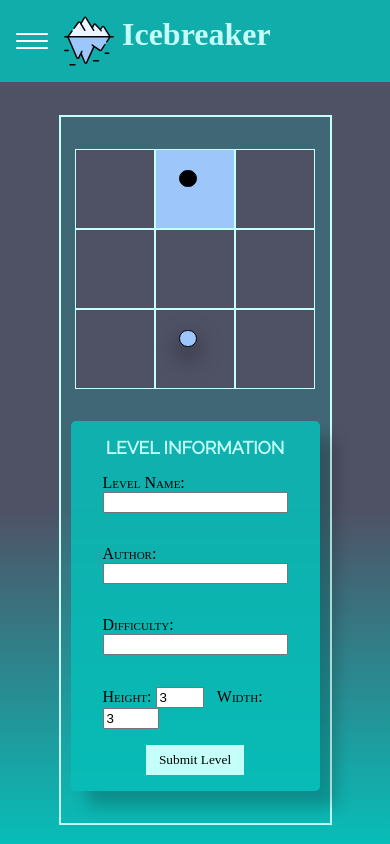
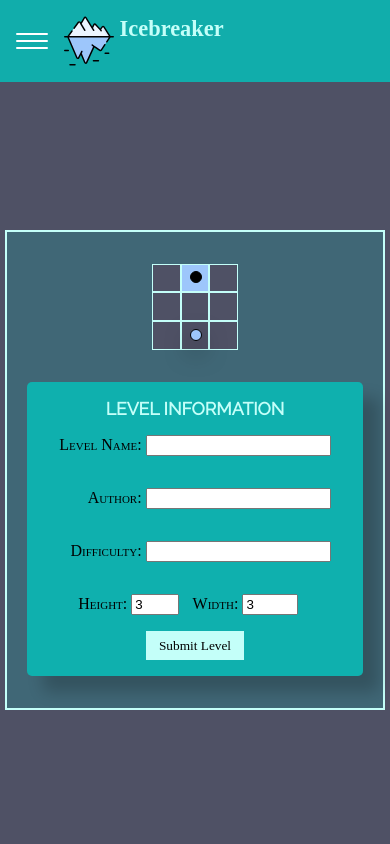
Before and after one commit to Benjamin-Kuzava/icebreaker, a React (Create React App) app in the folder client/: page /new in a window 390 px wide. Built offline with nearby package versions, Linux system fonts and the light colour scheme; no server answers; a web font is replaced by a local one.

Commit message:
-CSS for Home is adjusted for multiple sizes. Some issues between levels still, unfortunately -CSS update for Create page to stop content from spilling over

```diff
--- a/client/src/App.css
+++ b/client/src/App.css
@@ -17,7 +17,7 @@
 }
 
 body {
-  background: linear-gradient(rgba(79, 81, 101, 1) 60vh, #07beb8);
+  background: rgba(79, 81, 101, 1);
   font-family: "Raleway", sans-serif;
 }
 
--- a/client/src/components/Create/Create.css
+++ b/client/src/components/Create/Create.css
@@ -5,7 +5,7 @@
   align-items: center;
   padding: 2em;
   background-color: rgba(7, 190, 184, 0.2);
-  max-width: 70%;
+  width: fit-content;
   animation: fadeIn ease-in-out 0.25s;
 }
 
@@ -28,7 +28,7 @@
 @media screen and (max-width: 412px) {
   .create {
     margin-top: 6em;
-    padding: 1em 2em;
+    padding: 1em 0.25em;
   }
 }
 
--- a/client/src/components/Grid/Grid.jsx
+++ b/client/src/components/Grid/Grid.jsx
@@ -70,9 +70,11 @@ const Grid = (props) => {
   // Resize grid based on window size
   useEffect(() => {
     const checkWindowSize = () => {
-      if (window.innerWidth <= 420) {
-        setGridSize("2em");
-      } else if (window.innerWidth <= 600) {
+      if (window.innerWidth <= 400) {
+        setGridSize("1.8em");
+      } else if (window.innerWidth <= 480) {
+        setGridSize("2.5em");
+      } else if (window.innerWidth <= 700) {
         setGridSize("3em");
       } else if (window.innerWidth <= 900) {
         setGridSize("4em");
@@ -80,6 +82,7 @@ const Grid = (props) => {
         setGridSize("5em");
       }
     };
+    checkWindowSize();
     window.addEventListener("resize", checkWindowSize);
 
     return () => {
--- a/client/src/components/Header/Header.css
+++ b/client/src/components/Header/Header.css
@@ -18,8 +18,8 @@ header {
   font-family: "Coda", cursive;
 }
 
-/* @media screen and (min-width: 400px) {
-  .logo {
-    font-size: 1.5em;
+@media screen and (max-width: 400px) {
+  .logo h1 {
+    font-size: 1.4em;
   }
-} */
+}
--- a/client/src/components/Home/Home.css
+++ b/client/src/components/Home/Home.css
@@ -4,7 +4,7 @@ button {
 
 .home {
   border: 2px solid #c4fff9;
-  width: 50vw;
+  width: fit-content;
   padding: 1em 1em 20px 1em;
   background-color: rgba(7, 190, 184, 0.2);
   animation: fadeIn ease-in-out 0.25s;
@@ -15,7 +15,7 @@ button {
 }
 
 .level-info {
-  min-width: 40vw;
+  width: 100%;
   display: flex;
   justify-content: space-between;
   align-items: flex-end;
@@ -35,7 +35,9 @@ button {
   align-self: center;
 }
 
-@media screen and (max-width: 800px) {
+/* @media screen and (max-width: 800px) { */
+
+@media screen and (max-width: 600px) {
   .level-info {
     flex-direction: column;
     align-items: center;
--- a/client/src/components/Node/Node.css
+++ b/client/src/components/Node/Node.css
@@ -87,17 +87,24 @@
     width: 1.5em;
   }
 }
-@media screen and (max-width: 600px) {
+@media screen and (max-width: 700px) {
   .node-current:before,
   .node-end:before {
     height: 1.1em;
     width: 1.1em;
   }
 }
-/* @media screen and (max-width: 420px) {
+@media screen and (max-width: 480px) {
   .node-current:before,
   .node-end:before {
     height: 0.9em;
     width: 0.9em;
   }
-} */
+}
+@media screen and (max-width: 400px) {
+  .node-current:before,
+  .node-end:before {
+    height: 0.75em;
+    width: 0.75em;
+  }
+}
```
Also changed, not shown: client/src/components/Grid/Grid.css (+0 -10 lines), 1 other file (tests, documents, lock files or other folders).
